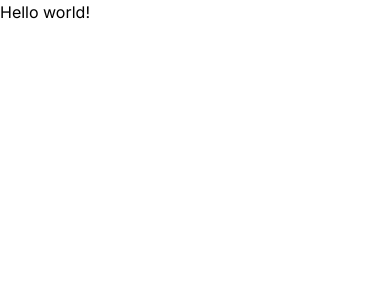
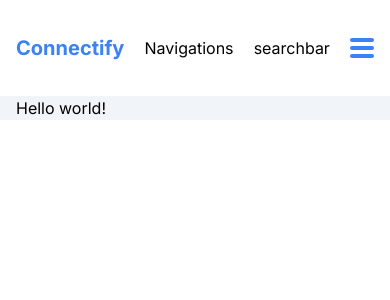
Before and after one commit to fath-nasrudin/connectify, a Next.js app: page / in a window 390 px wide. Shown: the top 300 px of the page. Built offline with nearby package versions, Linux system fonts and the light colour scheme.

Commit message:
Add navbar

```diff
--- a/app/layout.tsx
+++ b/app/layout.tsx
@@ -1,6 +1,7 @@
 import type { Metadata } from 'next';
 import { Inter } from 'next/font/google';
 import './globals.css';
+import { Navbar } from '@/components/Navbar';
 
 const inter = Inter({ subsets: ['latin'] });
 
@@ -16,7 +17,14 @@
 }>) {
   return (
     <html lang="en">
-      <body className={inter.className}>{children}</body>
+      <body className={inter.className}>
+        <div className="w-full bg-white px-4 md:px-8 lg:px-16 xl:px-32 2xl:px-64">
+          <Navbar />
+        </div>
+        <div className="bg-slate-100 px-4 md:px-8 lg:px-16 xl:px-32 2xl:px-64">
+          {children}
+        </div>
+      </body>
     </html>
   );
 }
--- /dev/null
+++ b/components/MobileMenu.tsx
@@ -0,0 +1,50 @@
+'use client';
+
+import Link from 'next/link';
+import React, { useState } from 'react';
+
+function HamburgerIcon({ isOpen }: { isOpen: boolean }) {
+  return (
+    <div className="flex flex-col gap-1 cursor-pointer">
+      <div
+        className={`w-6 h-1 bg-blue-500 rounded-sm ${
+          isOpen ? 'rotate-45' : ''
+        } origin-top-left`}
+      ></div>
+      <div
+        className={`w-6 h-1 bg-blue-500 rounded-sm ${
+          isOpen ? 'opacity-0' : ''
+        }`}
+      ></div>
+      <div
+        className={`w-6 h-1 bg-blue-500 rounded-sm ${
+          isOpen ? '-rotate-45' : ''
+        } origin-bottom-left`}
+      ></div>
+    </div>
+  );
+}
+
+export function MobileMenu() {
+  const [isOpen, setIsOpen] = useState(false);
+  return (
+    <div className="relative md:hidden">
+      <div
+        onClick={() => {
+          setIsOpen((prev) => !prev);
+        }}
+      >
+        <HamburgerIcon isOpen={isOpen} />
+      </div>
+      {isOpen && (
+        <div className="absolute mt-4 p-4 right-0 min-w-80 bg-slate-200 rounded-md flex flex-col gap-4">
+          <Link href="/">Home</Link>
+          <Link href="/">Friends</Link>
+          <Link href="/">Groups</Link>
+          <Link href="/">Stories</Link>
+          <Link href="/">Login</Link>
+        </div>
+      )}
+    </div>
+  );
+}
--- /dev/null
+++ b/components/Navbar.tsx
@@ -0,0 +1,16 @@
+import React from 'react';
+import { MobileMenu } from './MobileMenu';
+import Link from 'next/link';
+
+export function Navbar() {
+  return (
+    <div className="h-24 flex justify-between items-center">
+      <Link href="/" className="text-xl font-bold text-blue-500">
+        Connectify
+      </Link>
+      <div>Navigations</div>
+      <div>searchbar</div>
+      <MobileMenu />
+    </div>
+  );
+}
```
